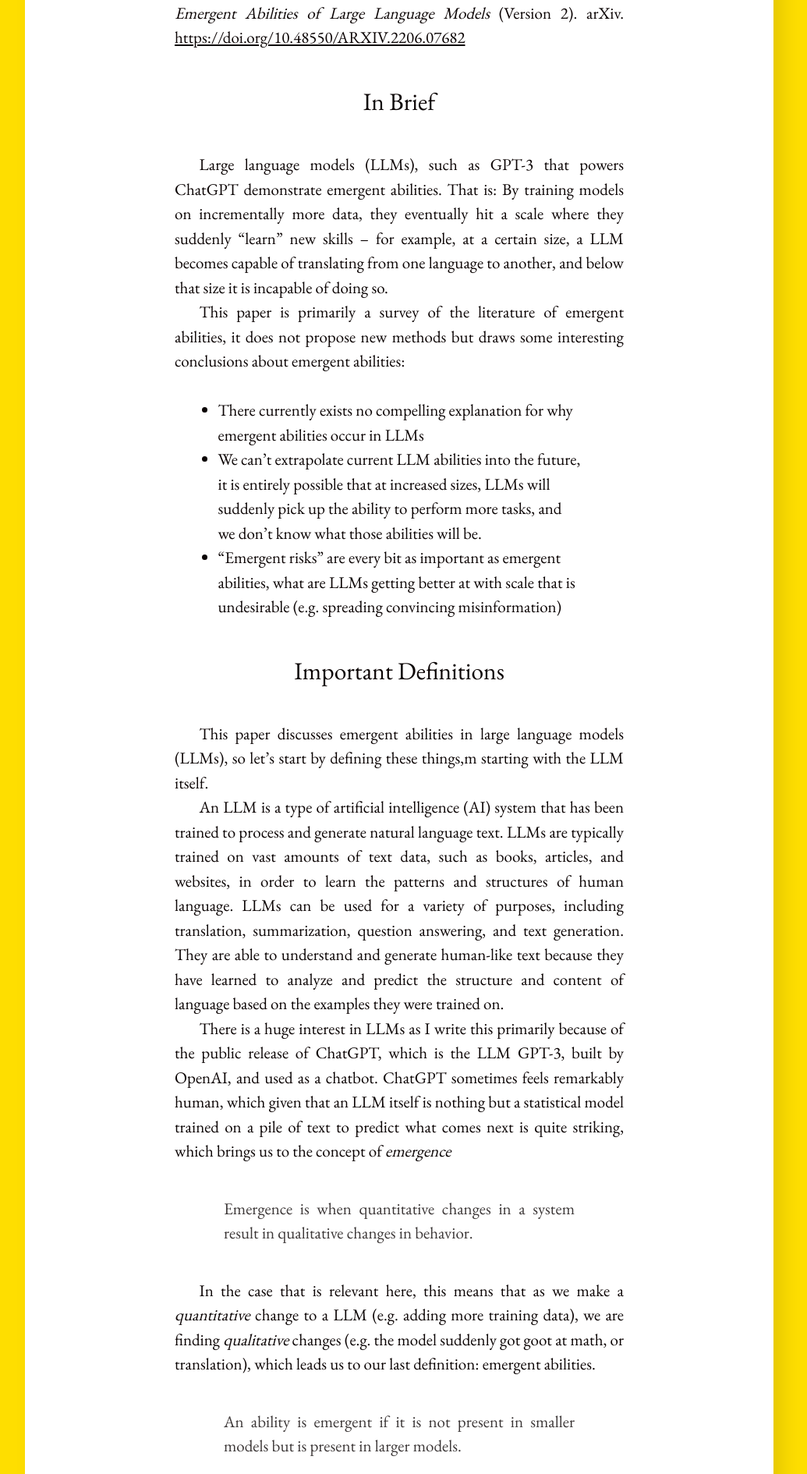
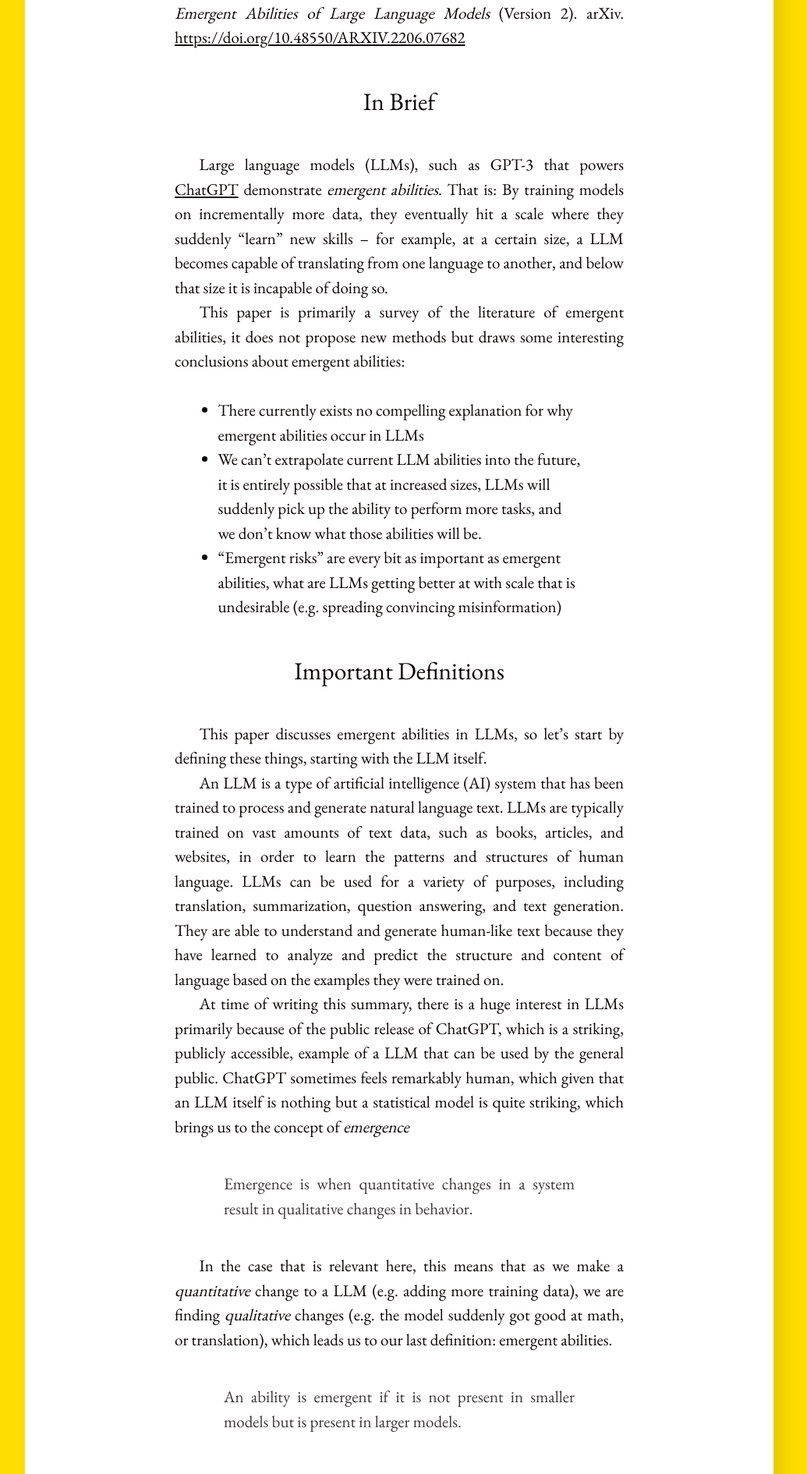
Before and after one commit to craigmbooth/quintaconexio, a Jekyll site: the page built from _posts/2022-12-23-emergent-abilities-of-large-language-models.md, in a window 1280 px wide. Shown: the part 598-2488 px from the top of the page at 78% size, without its empty margins (128-1163 px from the left). Built offline with Jekyll 4.4.1, drawn with Linux system fonts in a browser that asks for light colours; some of the changed text lies outside the part shown.

Commit message:
Typos, etc.

````diff
--- a/_posts/2022-12-23-emergent-abilities-of-large-language-models.md
+++ b/_posts/2022-12-23-emergent-abilities-of-large-language-models.md
@@ -9,7 +9,7 @@ Wei, J., Tay, Y., Bommasani, R., Raffel, C., Zoph, B., Borgeaud, S., Yogatama, D
 
 ### In Brief
 
-Large language models (LLMs), such as GPT-3 that powers ChatGPT demonstrate emergent abilities.  That is:  By training models on incrementally more data, they eventually hit a scale where they suddenly “learn” new skills – for example, at a certain size, a LLM becomes capable of translating from one language to another, and below that size it is incapable of doing so.
+Large language models (LLMs), such as GPT-3 that powers [ChatGPT](https://openai.com/blog/chatgpt/) demonstrate *emergent abilities*.  That is: By training models on incrementally more data, they eventually hit a scale where they suddenly “learn” new skills – for example, at a certain size, a LLM becomes capable of translating from one language to another, and below that size it is incapable of doing so.
 
 This paper is primarily a survey of the literature of emergent abilities, it does not propose new methods but draws some interesting conclusions about emergent abilities:
 
@@ -19,21 +19,21 @@ This paper is primarily a survey of the literature of emergent abilities, it doe
 
 ### Important Definitions
 
-This paper discusses emergent abilities in large language models (LLMs), so let's start by defining these things,m starting with the LLM itself.
+This paper discusses emergent abilities in LLMs, so let's start by defining these things, starting with the LLM itself.
 
 An LLM is a type of artificial intelligence (AI) system that has been trained to process and generate natural language text. LLMs are typically trained on vast amounts of text data, such as books, articles, and websites, in order to learn the patterns and structures of human language.  LLMs can be used for a variety of purposes, including translation, summarization, question answering, and text generation. They are able to understand and generate human-like text because they have learned to analyze and predict the structure and content of language based on the examples they were trained on.
 
-There is a huge interest in LLMs as I write this primarily because of the public release of ChatGPT, which is the LLM GPT-3, built by OpenAI, and used as a chatbot.  ChatGPT sometimes feels remarkably human, which given that an LLM itself is nothing but a statistical model trained on a pile of text to predict what comes next is quite striking, which brings us to the concept of *emergence*
+At time of writing this summary, there is a huge interest in LLMs primarily because of the public release of ChatGPT, which is a striking, publicly accessible, example of a LLM that can be used by the general public.  ChatGPT sometimes feels remarkably human, which given that an LLM itself is nothing but a statistical model is quite striking, which brings us to the concept of *emergence*
 
 >Emergence is when quantitative changes in a system result in qualitative changes in behavior.
 
-In the case that is relevant here, this means that as we make a *quantitative* change to a LLM (e.g. adding more training data), we are finding *qualitative* changes (e.g. the model suddenly got goot at math, or translation), which leads us to our last definition: emergent abilities.
+In the case that is relevant here, this means that as we make a *quantitative* change to a LLM (e.g. adding more training data), we are finding *qualitative* changes (e.g. the model suddenly got good at math, or translation), which leads us to our last definition: emergent abilities.
 
 > An ability is emergent if it is not present in smaller models but is present in larger models.
 
 ### What They Did
 
-First, the authors demonstrate emergent abilities in five different LLMs, using prompting.  Prompting, or prompt engineering, is how many current LLMs are coaxed into solving different problems.  As a reminder, an LLM is essentially just a "next word" predictor, given a string of words, what do I think the next one will be?
+First, the authors demonstrate emergent abilities in five different LLMs, using prompting.  Prompting, or prompt engineering, is how many current LLMs are coaxed into solving different problems.  An LLM is a statistical model trained to look at some text and predict what the next word will be.
 
 By surrounding a user query with text we can cause the LLM to do different things.  For example, if we wanted to summarize an article, we may use the following prompt for the LLM:
 
@@ -45,7 +45,7 @@ This is an article followed by a summary:
 In summary:
 ```
 
-Or if we wanted to build a chatbot (a-la ChatGPT), we may build a prompt like this:
+If we insert an article in the designated spot and let the LLM start completing after the text "In summary:", it will begin to summarize the article. If we wanted to build a chatbot (a-la ChatGPT), we may build a prompt like this:
 
 ```
 This is a conversation between a human (HUMAN)
@@ -57,7 +57,7 @@ HUMAN: <INSERT HUMAN QUESTION>
 BOT:
 ```
 
-In each of these cases, the next-word-predictor takes over from the end of the prompt and summarizes, or chats, as it thinks the most likely continuation of the prompt would be.
+And insert a human's question in the designated location, the AI will autocomplete an answer.
 
 In the present paper, the authors pick a few benchmark tasks, and show that all the language models show emergent behaviors, as demonstrated in this figure.
 
@@ -77,4 +77,4 @@ many new applications of language models outside the research community. For ins
 
 #### Emergent Risks
 
-Emergent abilities appear in LLMs without explicitly being trained on (for example, the ability to translate from one language to another was not targeted, but just "dropped out" of the model).  Is it possible that larger language models actually become *worse* at certain things?  For example, truthfulness, bias and toxicity.  There exists the [inverse scaling prize](https://github.com/inverse-scaling/prize), which is offering cash rewards for the strongest examples of tasks that show this behavior.
+Emergent abilities appear in LLMs without explicitly being trained in (for example, the ability to translate from one language to another was not targeted, but just "dropped out" of the model).  Is it possible that larger language models actually become *worse* at certain things?  For example, truthfulness, bias and toxicity.  There exists the [inverse scaling prize](https://github.com/inverse-scaling/prize), which is offering cash rewards for the strongest examples of tasks that show this behavior.
````
